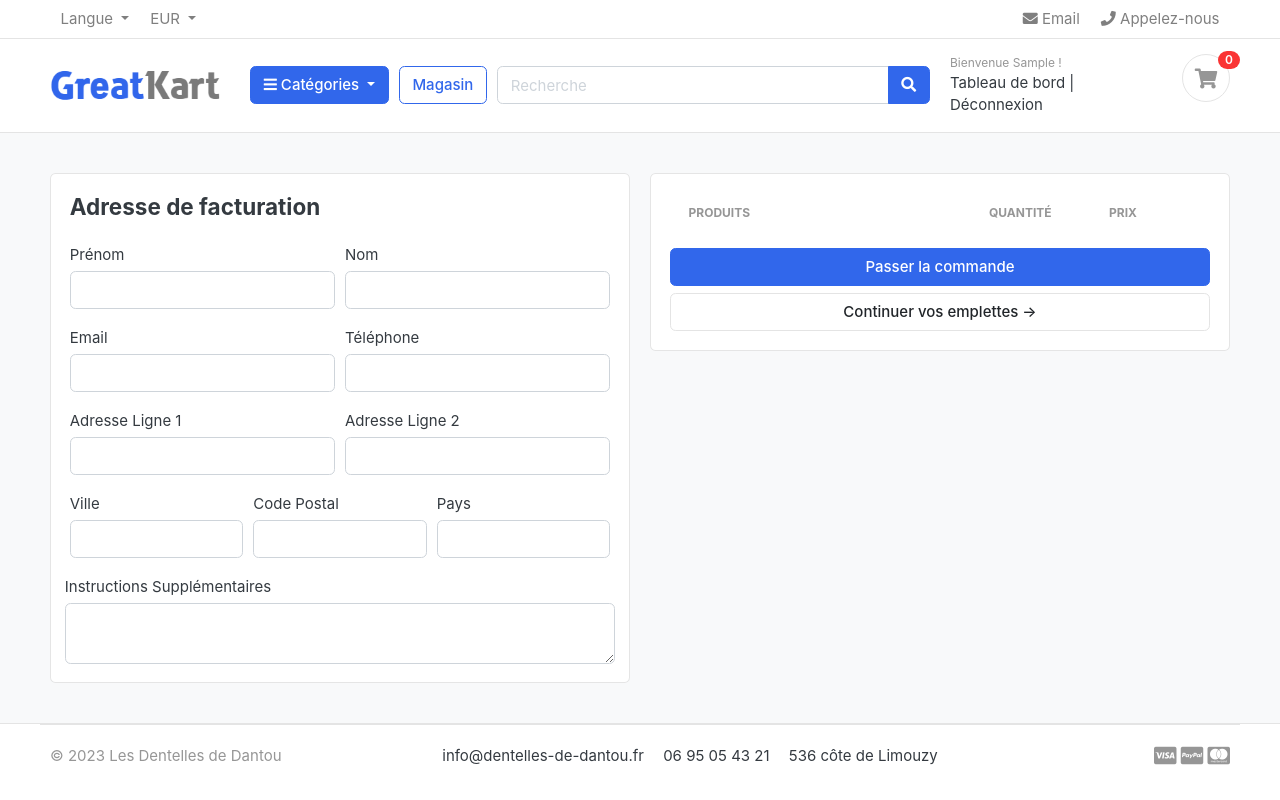
After one commit to Martin010/dentelles_dantou, a Django app: page /cart/checkout/ in a window 1280 px wide. The commit adds this page. Run offline with Django 4.2, Linux system fonts and the light colour scheme; a user stored in the database is signed in; tables that the repository leaves empty hold one stand-in row (values such as "Sample post"); lists and menus that the app fills with data are empty; some libraries are stand-ins or nearby versions; some web fonts are replaced.

Commit message:
Cart Checkout, assign cart items to logged-in user - Checkout url - Checkout view - Checkout html page (form and items)

```diff
--- a/carts/urls.py
+++ b/carts/urls.py
@@ -6,4 +6,6 @@ urlpatterns = [
     path('add_cart/<int:product_id>/', views.add_cart, name='add_cart'),
     path('remove_cart/<int:product_id>/<int:cart_item_id>/', views.remove_cart, name='remove_cart'),
     path('remove_cart_item/<int:product_id>/<int:cart_item_id>/', views.remove_cart_item, name='remove_cart_item'),
+
+    path('checkout/', views.checkout, name='checkout')
 ]
--- a/carts/views.py
+++ b/carts/views.py
@@ -1,3 +1,4 @@
+from django.contrib.auth.decorators import login_required
 from django.core.exceptions import ObjectDoesNotExist
 from django.http import HttpResponse
 from django.shortcuts import render, redirect, get_object_or_404
@@ -142,3 +143,32 @@ def cart(request, total=0, quantity=0, cart_items=None):
         'grand_total': grand_total,
     }
     return render(request, 'store/cart.html', context)
+
+@login_required(login_url='login')
+def checkout(request, total=0, quantity=0, cart_items=None):
+    tax = 0
+    grand_total = 0
+
+    try:
+        cart = Cart.objects.get(cart_id=_cart_id(request))
+        cart_items = CartItem.objects.filter(cart=cart, is_active=True)
+
+        # total price, total quantity for all the cart
+        for cart_item in cart_items:
+            total += (cart_item.product.price * cart_item.quantity)
+            quantity += cart_item.quantity
+
+        tax = (1.5 * total) / 100
+        grand_total = total + tax
+
+    except ObjectDoesNotExist:
+        pass  # Just ignore
+
+    context = {
+        'total': total,
+        'quantity': quantity,
+        'cart_items': cart_items,
+        'tax': tax,
+        'grand_total': grand_total,
+    }
+    return render(request, 'store/checkout.html', context)
--- a/templates/store/cart.html
+++ b/templates/store/cart.html
@@ -122,7 +122,7 @@
                                 <p class="text-center mb-3">
                                     <img src="{% static './images/misc/payments.png' %}" height="26">
                                 </p>
-                                <a href="./place-order.html" class="btn btn-primary btn-block"> Paiement </a>
+                                <a href="{% url 'checkout' %}" class="btn btn-primary btn-block"> Paiement </a>
                                 <a href="{% url 'store' %}" class="btn btn-light btn-block">Continuer vos emplettes -></a>
                             </div>
                         </div>
--- /dev/null
+++ b/templates/store/checkout.html
@@ -0,0 +1,133 @@
+{% extends 'base.html' %}
+{% load static %}
+
+{% block content %}
+
+    <section class="section-content padding-y bg">
+        <div class="container">
+            <div class="row">
+
+                <!-- BILLING ADDRESS -->
+                <aside class="col-lg-6">
+                    <div class="card">
+                        <div class="card-body">
+                            <h4 class="cart-title mb-4">Adresse de facturation</h4>
+                            <form action="">
+                                {% csrf_token %}
+                                <div class="form-row">
+                                    <div class="col form-group">
+                                        <label for="">Prénom</label>
+                                        <input type="text" name="first_name" class="form-control" required>
+                                    </div>
+                                    <div class="col form-group">
+                                        <label for="">Nom</label>
+                                        <input type="text" name="last_name" class="form-control" required>
+                                    </div>
+                                </div>
+                                <div class="form-row">
+                                    <div class="col form-group">
+                                        <label for="">Email</label>
+                                        <input type="email" name="email" class="form-control" required>
+                                    </div>
+                                    <div class="col form-group">
+                                        <label for="">Téléphone</label>
+                                        <input type="text" name="phone" class="form-control" required>
+                                    </div>
+                                </div>
+                                <div class="form-row">
+                                    <div class="col form-group">
+                                        <label for="">Adresse Ligne 1</label>
+                                        <input type="text" name="address_line_1" class="form-control" required>
+                                    </div>
+                                    <div class="col form-group">
+                                        <label for="">Adresse Ligne 2</label>
+                                        <input type="text" name="address_line_2" class="form-control">
+                                    </div>
+                                </div>
+                                <div class="form-row">
+                                    <div class="col form-group">
+                                        <label for="">Ville</label>
+                                        <input type="text" name="city" class="form-control" required>
+                                    </div>
+                                    <div class="col form-group">
+                                        <label for="">Code Postal</label>
+                                        <input type="text" name="state" class="form-control" required>
+                                    </div>
+                                    <div class="col form-group">
+                                        <label for="">Pays</label>
+                                        <input type="text" name="country" class="form-control" required>
+                                    </div>
+                                </div>
+                                <div class="form-row">
+                                    <label for="">Instructions Supplémentaires</label>
+                                    <textarea name="order_note" rows="2" class="form-control"></textarea>
+                                </div>
+                            </form>
+                        </div>
+                    </div>
+                </aside>
+
+                <!-- PAYMENT -->
+                <aside class="col-lg-6">
+                    <div class="card">
+                        <div class="card-body">
+                            <table class="table table-borderless table-shopping-cart">
+
+                                <!-- CART TABLE HEADER-->
+                                <thead class="text-muted">
+                                <tr class="small text-uppercase">
+                                    <th scope="col">Produits</th>
+                                    <th scope="col" width="120">Quantité</th>
+                                    <th scope="col" width="120">Prix</th>
+                                </tr>
+                                </thead>
+
+                                <!-- CART TABLE BODY-->
+                                <tbody>
+                                {% for cart_item in cart_items %}
+                                    <tr>
+                                        <!-- PRODUCTS -->
+                                        <td>
+                                            <figure class="itemside align-items-center">
+                                                <div class="aside">
+                                                    <img src="{{ cart_item.product.images.url }}" class="img-sm"></div>
+                                                <figcaption class="info">
+                                                    <a href="{{ cart_item.product.get_url }}" class="title text-dark">{{ cart_item.product.product_name }}</a>
+                                                    <p class="text-muted small">
+                                                        {% if cart_item.variations.all %}
+                                                            {% for variation in cart_item.variations.all %}
+                                                                {{ variation.get_variation_category_display | capfirst }} : {{ variation.variation_value | capfirst }}
+                                                                <br>
+                                                            {% endfor %}
+                                                        {% endif %}
+                                                    </p>
+                                                </figcaption>
+                                            </figure>
+                                        </td>
+
+                                        <!-- QUANTITIES -->
+                                        <td>
+                                            <label for="">{{ cart_item.quantity }}</label>
+                                        </td>
+
+                                        <!-- PRICES -->
+                                        <td>
+                                            <div class="price-wrap">
+                                                <var class="price">{{ cart_item.sub_total }} €</var>
+                                                <small class="text-muted">{{ cart_item.product.price }} € l'unité</small>
+                                            </div>
+                                        </td>
+                                    </tr>
+                                {% endfor %}
+                                </tbody>
+                            </table>
+                            <a href="./place-order.html" class="btn btn-primary btn-block"> Passer la commande </a>
+                            <a href="{% url 'store' %}" class="btn btn-light btn-block">Continuer vos emplettes -></a>
+                        </div>
+                    </div>
+                </aside>
+            </div>
+        </div>
+    </section>
+
+{% endblock content %}
```
